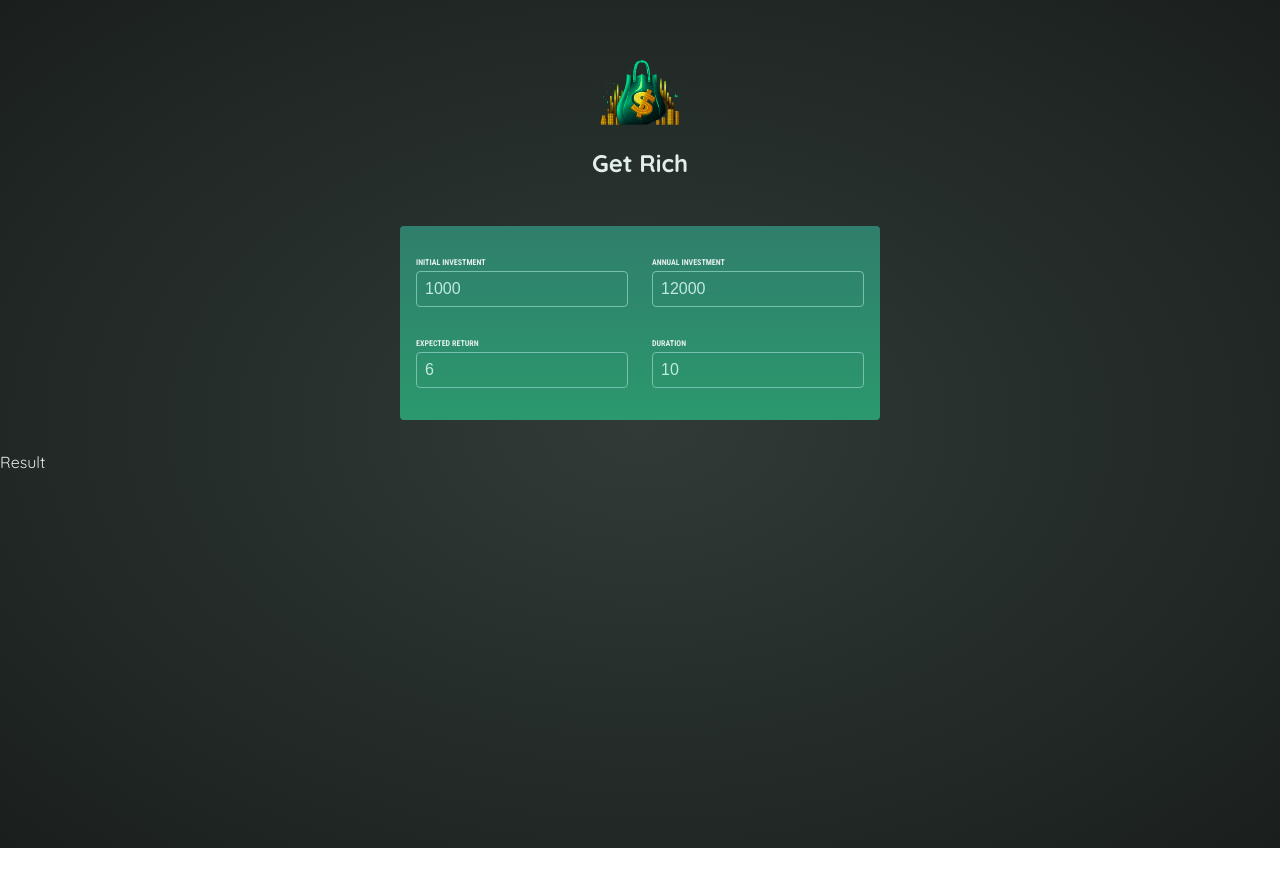
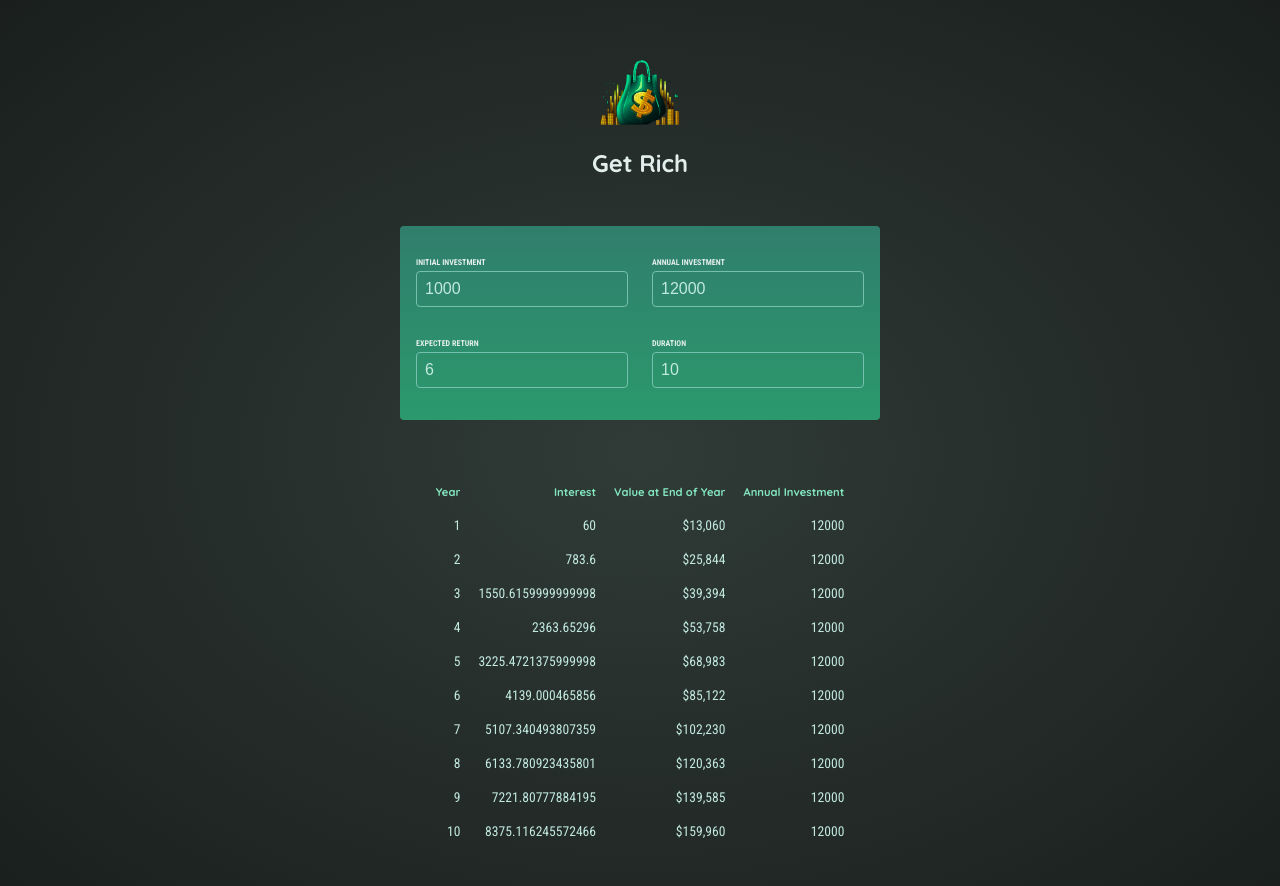
Before and after one commit to gilleon/getting-rich-react, a React (Vite) app: page / in a window 1280 px wide. Shown: the top 886 px of the page. Before the commit the page ends 848 px from the top, so only its background shows below. Built offline with nearby package versions, Linux system fonts and the light colour scheme.

Commit message:
added calculated fields to the result component

```diff
--- a/src/components/Results.jsx
+++ b/src/components/Results.jsx
@@ -1,4 +1,38 @@
+import { calculateInvestmentResults, formatter } from "../util/investment";
+
 export default function Results({ userInput }) {
-  console.log(userInput);
-  return <p>Result</p>;
+  console.log(calculateInvestmentResults(userInput));
+  let results = calculateInvestmentResults(userInput);
+  return (
+    <div>
+      <table id="result">
+        <thead>
+          <tr>
+            <th>Year</th>
+            <th>Interest</th>
+            <th>Value at End of Year</th>
+            <th>Annual Investment</th>
+          </tr>
+        </thead>
+        <tbody>
+          {results.map((result, index) => (
+            <tr key={index}>
+              <td>{isNaN(result.year) ? "N/A" : result.year}</td>
+              <td>{isNaN(result.interest) ? "N/A" : result.interest}</td>
+              <td>
+                {isNaN(result.valueEndOfYear)
+                  ? "N/A"
+                  : formatter.format(result.valueEndOfYear)}
+              </td>
+              <td>
+                {isNaN(result.annualInvestment)
+                  ? "N/A"
+                  : result.annualInvestment}
+              </td>
+            </tr>
+          ))}
+        </tbody>
+      </table>
+    </div>
+  );
 }
```
